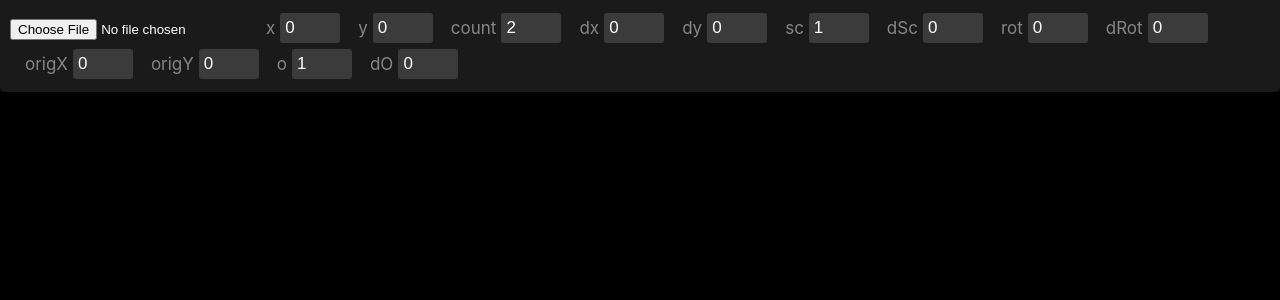
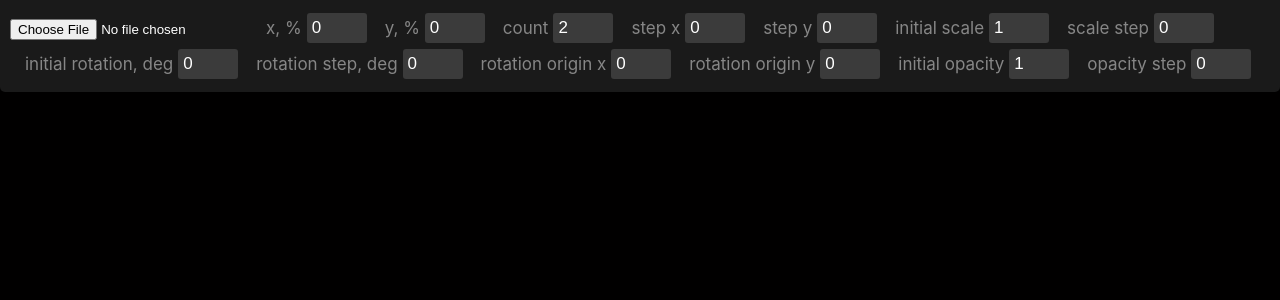
Before and after one commit to HellSquirrel/generative-svg, a React (Create React App) app: page / in a window 1280 px wide. Shown: the top 300 px of the page. Built offline with nearby package versions, Linux system fonts and the light colour scheme.

Commit message:
Add human-readable labels

```diff
--- a/src/App.js
+++ b/src/App.js
@@ -74,7 +74,7 @@ function App() {
         {controlsMeta.map(({ id, label }) => {
           return (
             <div className="controlGroup" key={id}>
-              <label htmlFor={`i-${id}`}>{id}</label>
+              <label htmlFor={`i-${id}`}>{label}</label>
               <input
                 type=""
                 value={getValue(controlsMeta, controlsTexts, id)}
```
